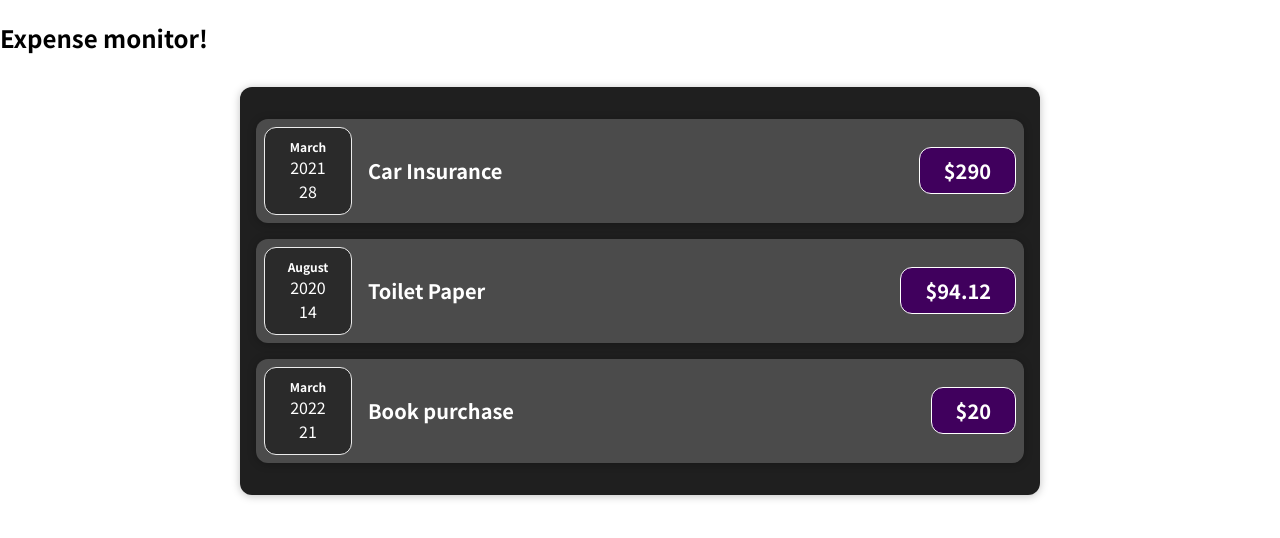
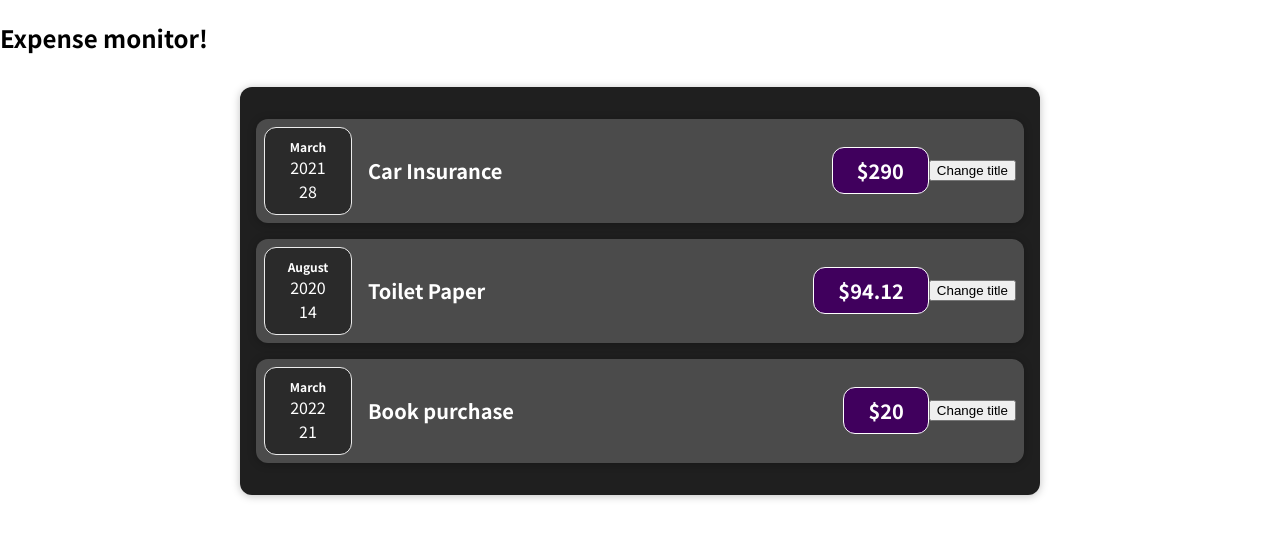
Before and after one commit to jeremyessien/expense-monitor, a React (Create React App) app: page / in a window 1280 px wide. Shown: the top 538 px of the page. Built offline with nearby package versions, Linux system fonts and the light colour scheme.

Commit message:
Updated state

```diff
--- /dev/null
+++ b/src/NewExpense/NewExpense.js
@@ -0,0 +1,5 @@
+import React from "react";
+
+function NewExpense( ) {};
+
+export default NewExpense;
--- a/src/components/Expenses/ExpenseItem.js
+++ b/src/components/Expenses/ExpenseItem.js
@@ -1,15 +1,24 @@
+import React, {useState} from "react";
 import ExpenseDate from "./ExpenseDate";
 import "./ExpenseItem.css";
-import Card from '../UI/Card';
+import Card from "../UI/Card";
 
 function ExpenseItem(props) {
+
+  const [title, setTitle] = useState(props.title);
+
+  function clickHandler() {
+    setTitle('Updated!');
+  console.log(title);
+  }
   return (
     <Card className="expense-item">
       <ExpenseDate date={props.date} />
       <div className="expense-item__description">
-        <h2>{props.title}</h2>
+        <h2>{title}</h2>
         <div className="expense-item__price">${props.amount}</div>
       </div>
+      <button onClick={clickHandler}>Change title</button>
     </Card>
   );
 }
```
